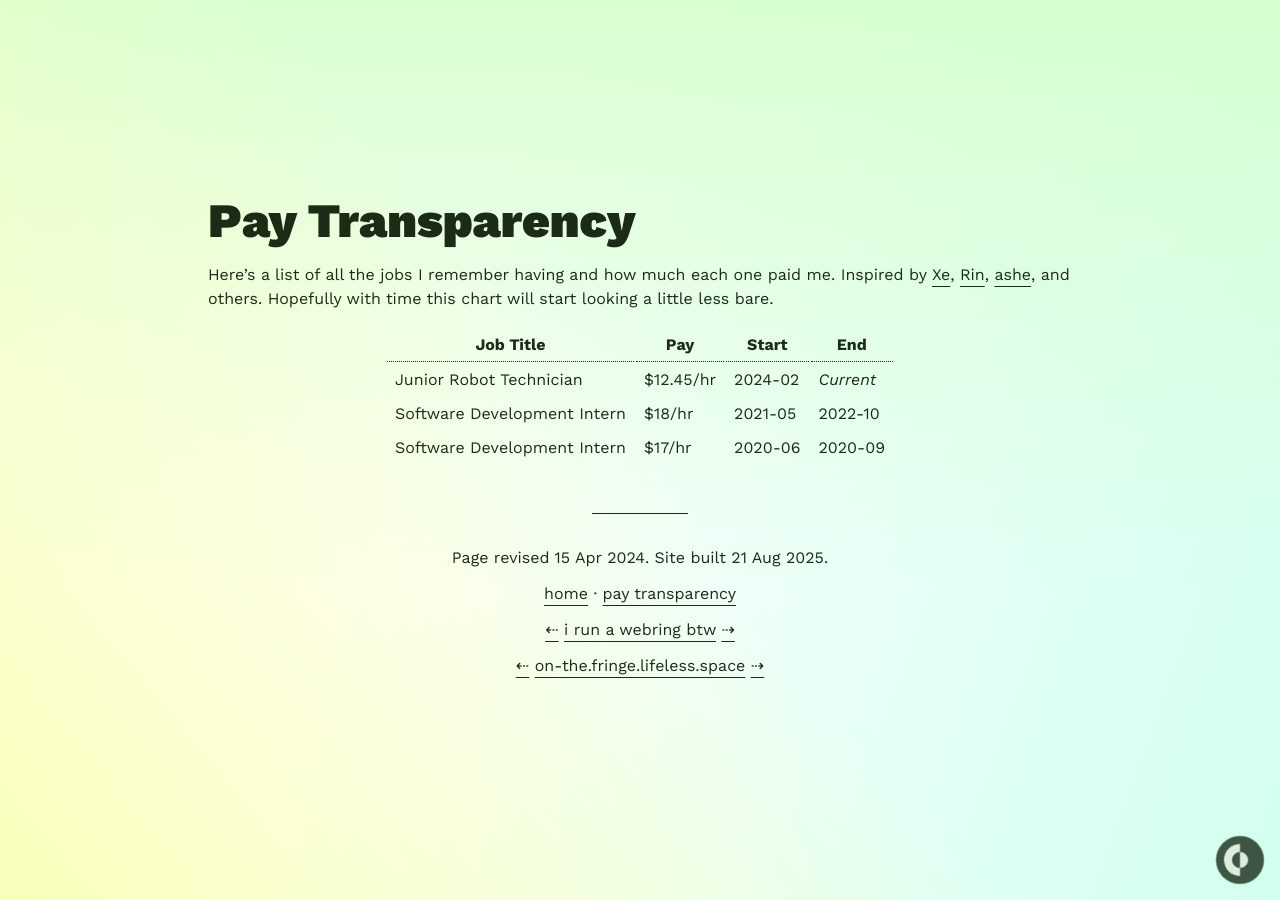
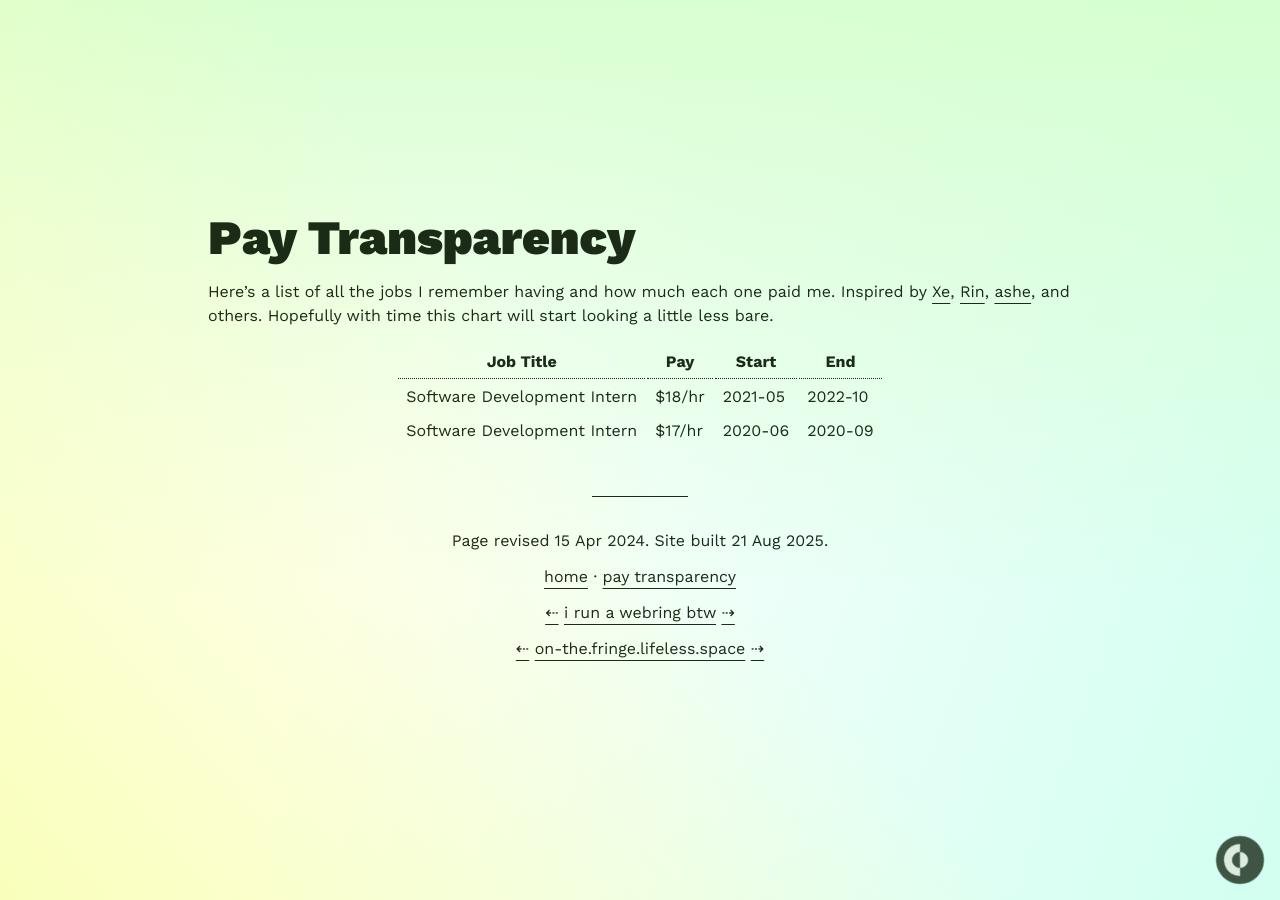
Before and after one commit to ewwwin/umbreon.online, a Jekyll site: the page built from pay.md, in a window 1280 px wide. Built offline with Jekyll 4.4.1, drawn with Linux system fonts in a browser that asks for light colours.

Commit message:
just gonna

```diff
--- a/pay.md
+++ b/pay.md
@@ -33,6 +33,5 @@ Here's a list of all the jobs I remember having and how much each one paid me. I
 
 Job Title | Pay | Start | End
 -|-|-|-|-
-Junior Robot Technician | $12.45/hr | 2024-02 | *Current*
 Software Development Intern | $18/hr | 2021-05 | 2022-10
 Software Development Intern | $17/hr | 2020-06 | 2020-09
```
